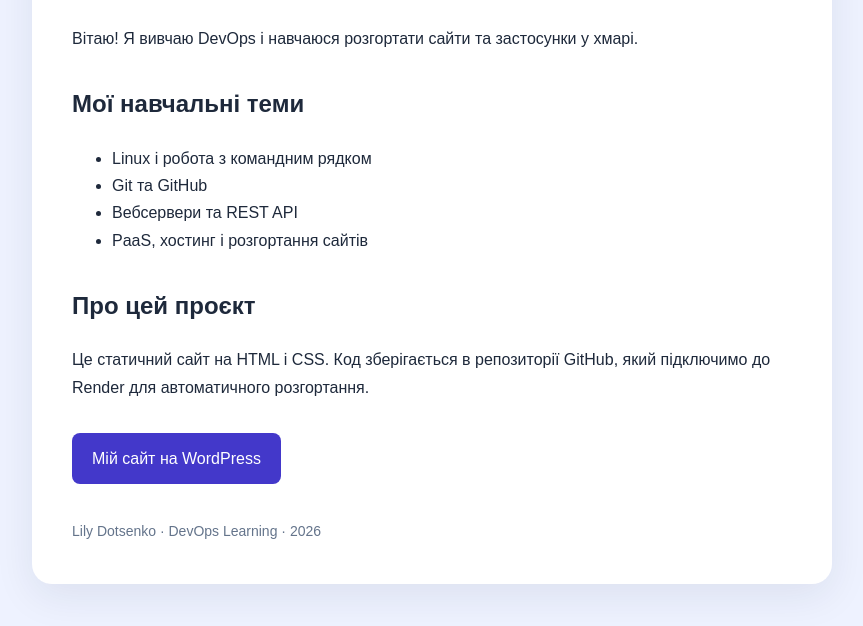
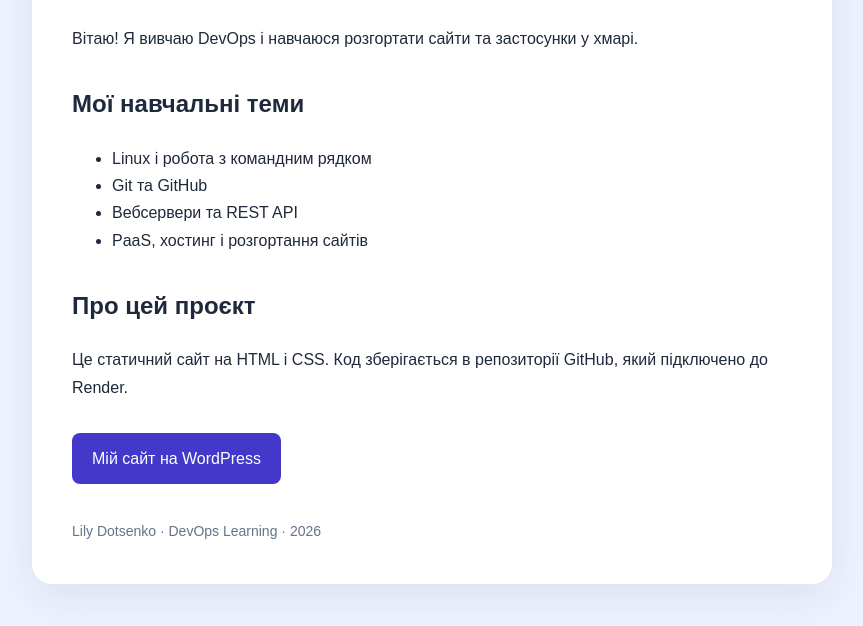
Before and after one commit to lily-dotsenko/hw9-paas-site, a plain HTML site: page index.html in a window 1280 px wide. Shown: the part 264-890 px from the top of the page, without its empty margins (208-1071 px from the left). Drawn offline with Linux system fonts and the light colour scheme.

Commit message:
Clarify project description in index.html
Updated project description for clarity.

```diff
--- a/index.html
+++ b/index.html
@@ -66,8 +66,7 @@
 
     <h2>Про цей проєкт</h2>
     <p>Це статичний сайт на HTML і CSS. Код зберігається
-      в репозиторії GitHub, який підключимо до Render
-      для автоматичного розгортання.</p>
+      в репозиторії GitHub, який підключено до Render.</p>
 
     <a href="https://lily-dotsenko.ct.ws/">
       Мій сайт на WordPress
```
